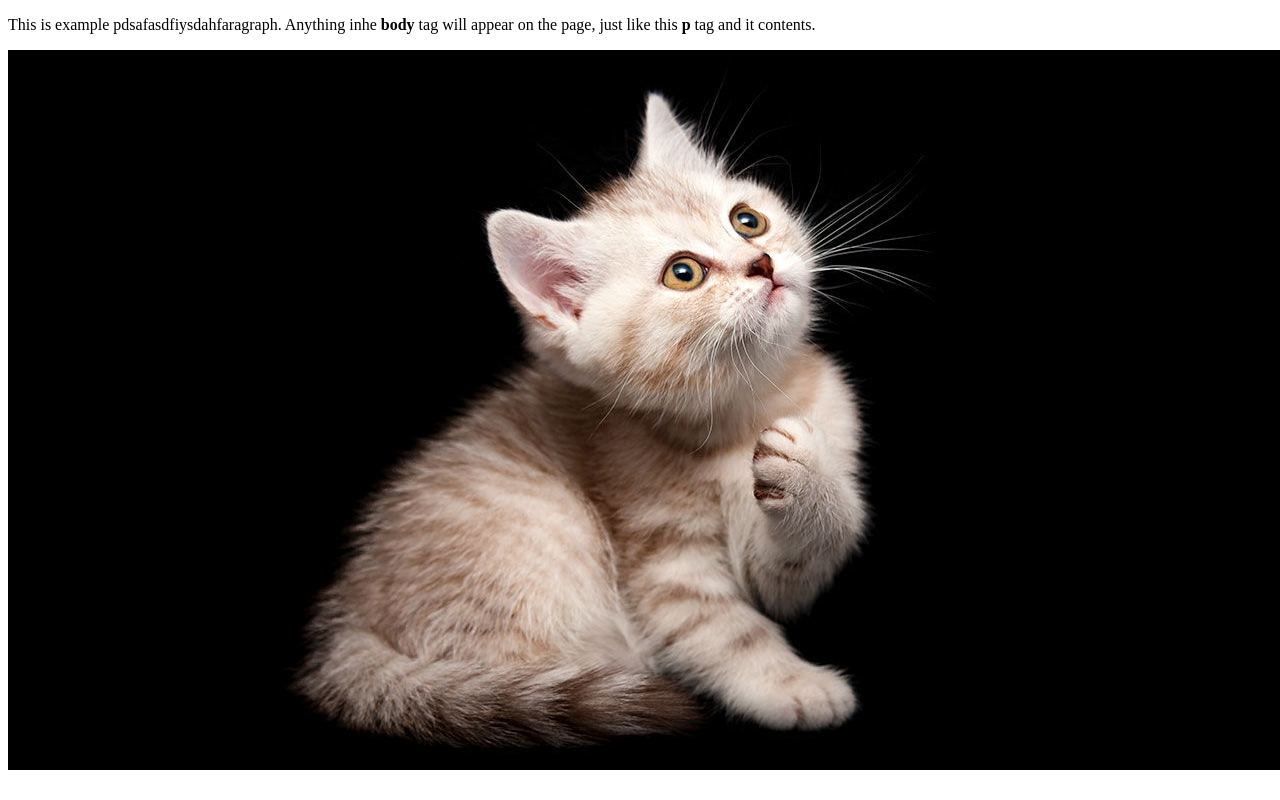
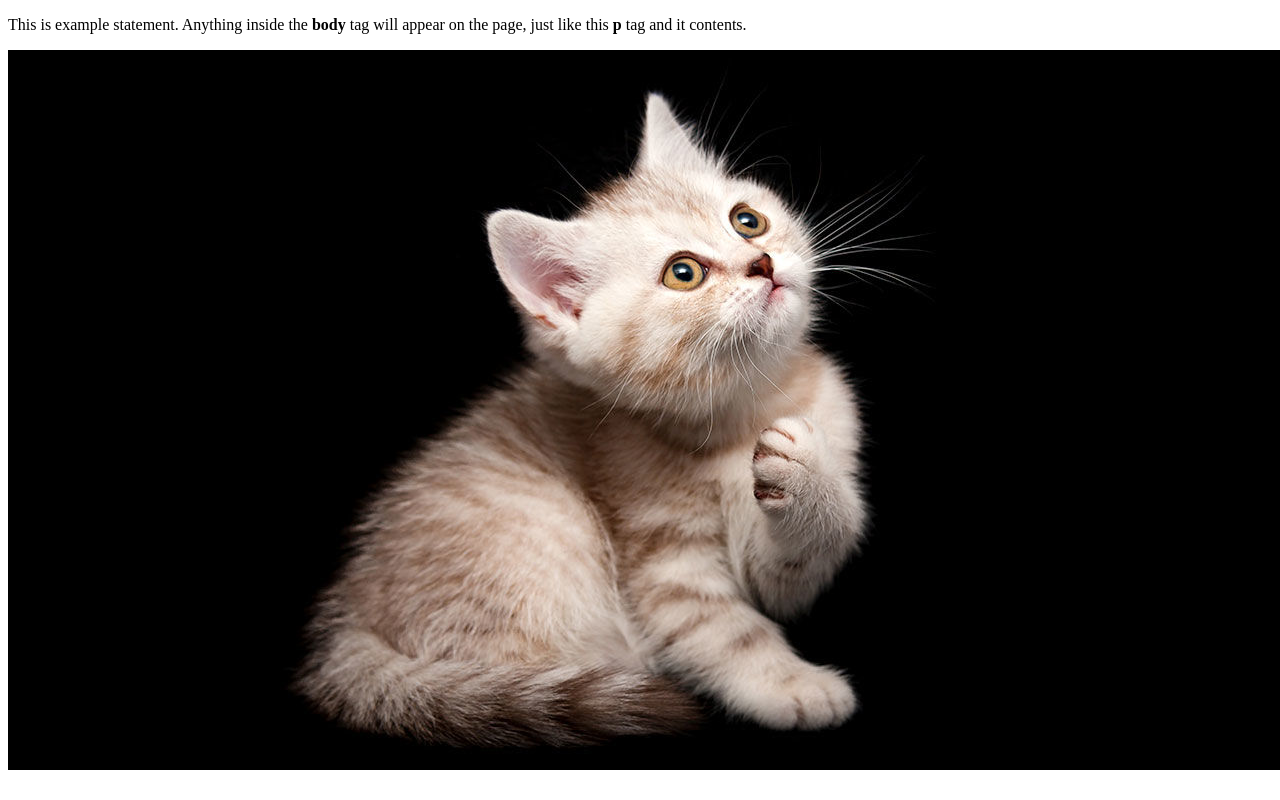
Before and after one commit to reactonite/core, a plain HTML site: page core/src/App.html in a window 1280 px wide. Drawn offline with Linux system fonts and the light colour scheme.

Commit message:
Update App.html

```diff
--- a/core/src/App.html
+++ b/core/src/App.html
@@ -6,7 +6,7 @@
 </head>
 
 <body>
-  <p>This is example pdsafasdfiysdahfaragraph. Anything inhe <strong>body</strong> tag will appear on the page, just
+  <p>This is example statement. Anything inside the <strong>body</strong> tag will appear on the page, just
     like this
     <strong>p</strong> tag and it contents.</p>
 
```
